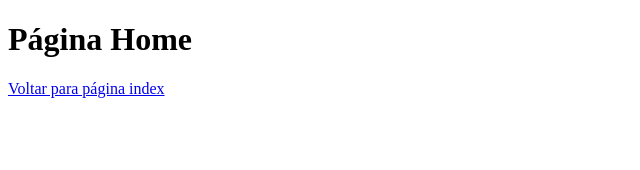
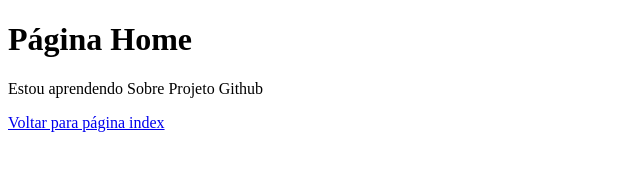
Before and after one commit to josealbanofilho/AulaGithub, a plain HTML site: page home.html in a window 1280 px wide. Shown: the whole page, without its empty margins (0-640 px from the left). Drawn offline with Linux system fonts and the light colour scheme.

Commit message:
Acrescentado linha aprendendo github

```diff
--- a/home.html
+++ b/home.html
@@ -8,6 +8,7 @@
 </head>
 <body>
     <h1>Página Home</h1>
+    <p>Estou aprendendo Sobre Projeto Github</p>
     <a href="index.html.">Voltar para página index</a>
 </body>
 </html>
```
